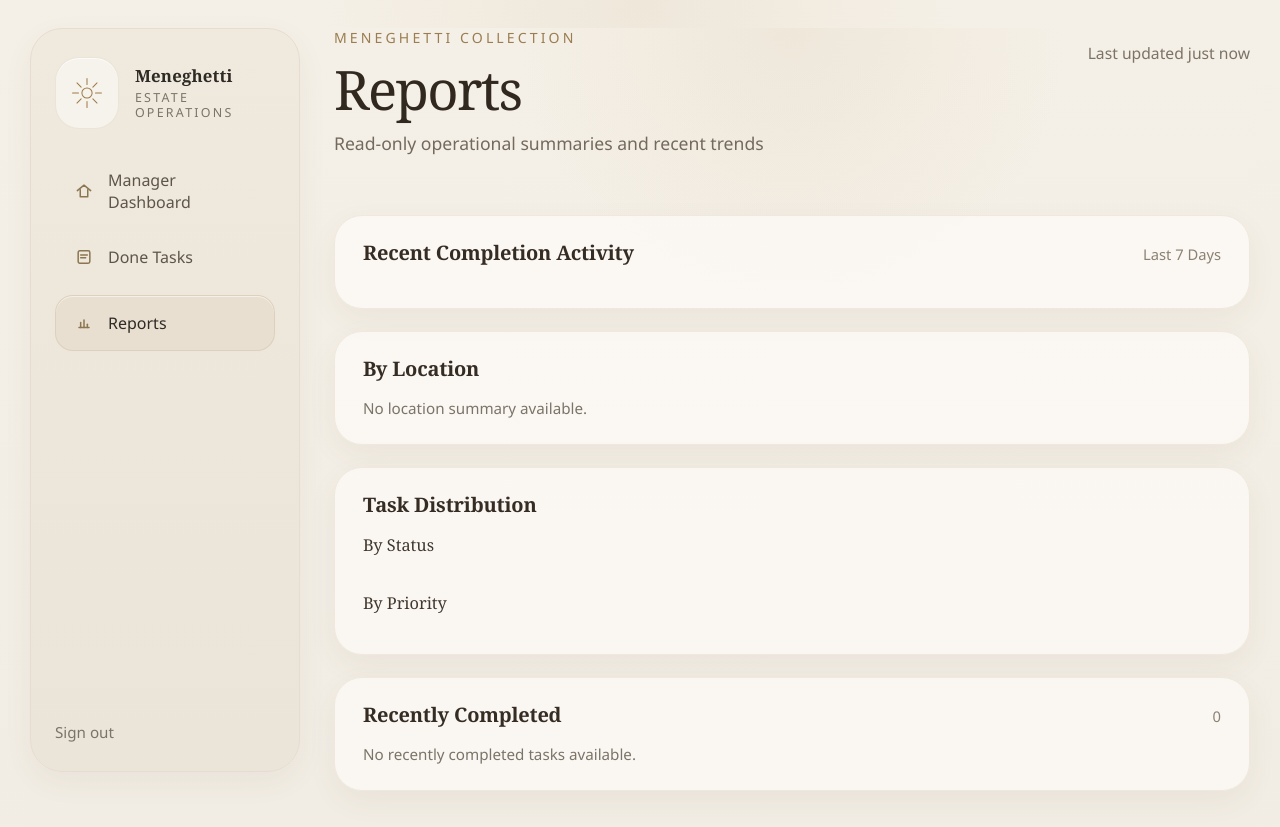
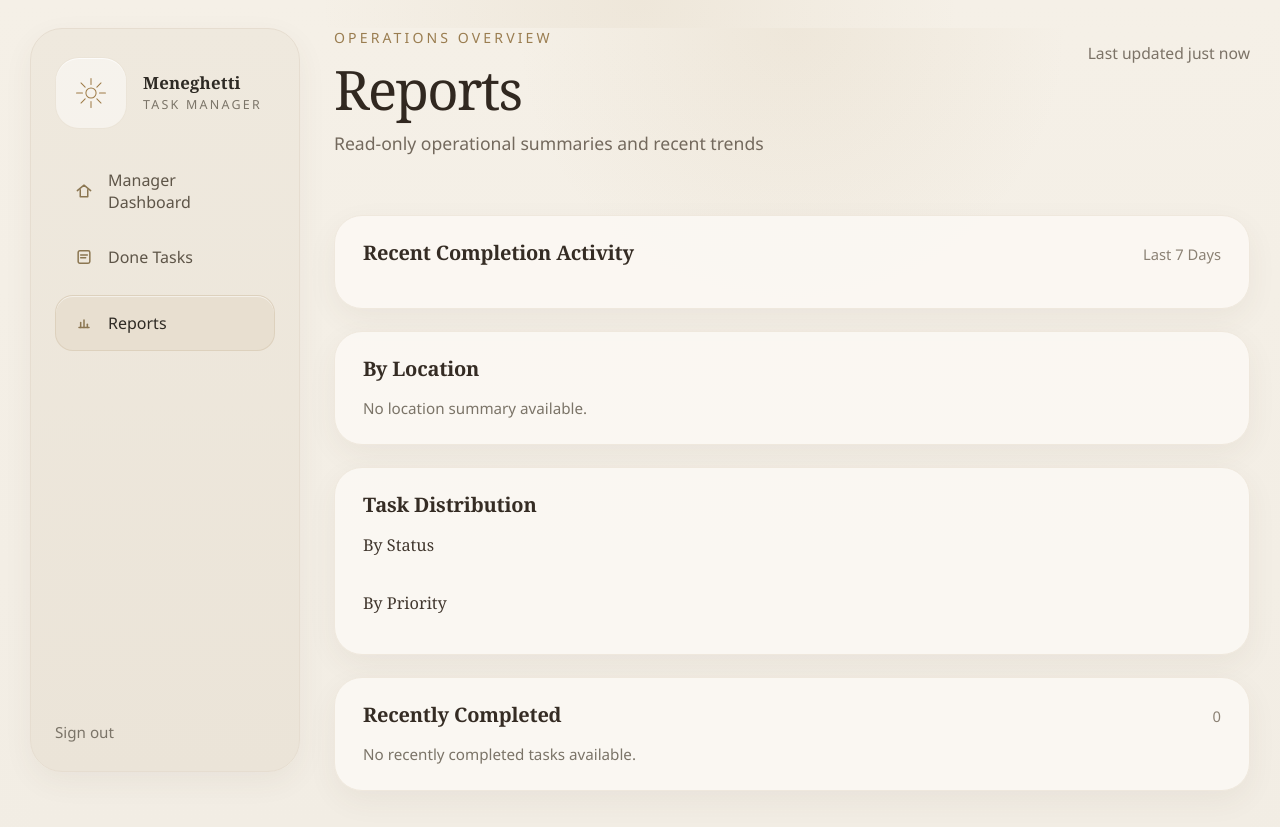
Before and after one commit to 1g0rb/taskmanager, a Flask app: template templates/manager/reports.html in a window 1280 px wide. Shown: the top 827 px of the page. Run offline with Flask 3, Linux system fonts and the light colour scheme; the template is opened without the code that fills it, so the values that code supplies are empty.

Commit message:
Clean up manager branding copy

```diff
--- a/templates/manager/dashboard.html
+++ b/templates/manager/dashboard.html
@@ -33,7 +33,7 @@
       </div>
       <div class="manager-brand-copy">
         <span class="manager-brand-name brand-title">Meneghetti</span>
-        <span class="manager-brand-sub brand-subtitle">Estate Operations</span>
+        <span class="manager-brand-sub brand-subtitle">Task Manager</span>
       </div>
     </div>
 
@@ -66,7 +66,7 @@
   <div class="manager-main manager-shell">
     <header class="manager-header">
       <div class="manager-header-copy">
-        <p class="manager-eyebrow eyebrow">Meneghetti Collection</p>
+        <p class="manager-eyebrow eyebrow">Operations Overview</p>
         <h1 class="manager-title">Manager Dashboard</h1>
         <p class="manager-subtitle">Overview of tasks and operations</p>
       </div>
--- a/templates/manager/done_tasks.html
+++ b/templates/manager/done_tasks.html
@@ -12,7 +12,7 @@
       </div>
       <div class="manager-brand-copy">
         <span class="manager-brand-name brand-title">Meneghetti</span>
-        <span class="manager-brand-sub brand-subtitle">Estate Operations</span>
+        <span class="manager-brand-sub brand-subtitle">Task Manager</span>
       </div>
     </div>
 
@@ -45,7 +45,7 @@
   <div class="manager-main manager-shell">
     <header class="manager-header">
       <div class="manager-header-copy">
-        <p class="manager-eyebrow eyebrow">Meneghetti Collection</p>
+        <p class="manager-eyebrow eyebrow">Operations Overview</p>
         <h1 class="manager-title">Done Tasks</h1>
         <p class="manager-subtitle">Completed tasks archive by date</p>
       </div>
--- a/templates/manager/reports.html
+++ b/templates/manager/reports.html
@@ -15,7 +15,7 @@
       </div>
       <div class="manager-brand-copy">
         <span class="manager-brand-name brand-title">Meneghetti</span>
-        <span class="manager-brand-sub brand-subtitle">Estate Operations</span>
+        <span class="manager-brand-sub brand-subtitle">Task Manager</span>
       </div>
     </div>
 
@@ -48,7 +48,7 @@
   <div class="manager-main manager-shell">
     <header class="manager-header">
       <div class="manager-header-copy">
-        <p class="manager-eyebrow eyebrow">Meneghetti Collection</p>
+        <p class="manager-eyebrow eyebrow">Operations Overview</p>
         <h1 class="manager-title">Reports</h1>
         <p class="manager-subtitle">Read-only operational summaries and recent trends</p>
       </div>
```
